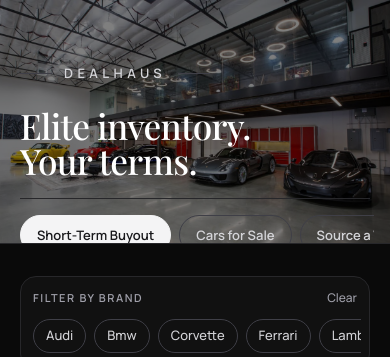
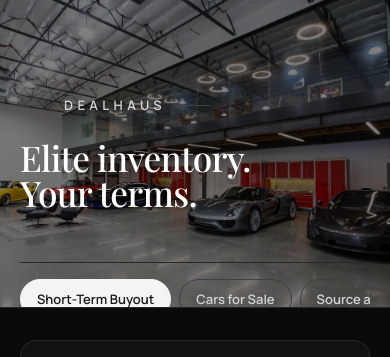
Before and after one commit to stradacorsagroup-art/scg-site-1772418012, a Next.js app: page / in a window 390 px wide. Shown: the top 357 px of the page. Built offline with nearby package versions, Linux system fonts and the light colour scheme.

Commit message:
Increase mobile hero height across ownership pages

```diff
--- a/src/app/apply/page.tsx
+++ b/src/app/apply/page.tsx
@@ -30,7 +30,7 @@ export default function ApplyPage() {
           <div className="absolute inset-0 bg-black/45" />
         </div>
 
-        <div className="relative z-10 mx-auto grid max-w-7xl grid-cols-1 gap-8 px-5 py-16 sm:px-6 sm:py-20 lg:grid-cols-2 lg:items-stretch lg:gap-12 lg:py-24">
+        <div className="relative z-10 mx-auto grid max-w-7xl grid-cols-1 gap-8 px-5 py-24 sm:px-6 sm:py-20 lg:grid-cols-2 lg:items-stretch lg:gap-12 lg:py-24">
           <div className="flex flex-col justify-center">
             <div className="inline-flex items-center gap-3">
               <span className="h-px w-8 bg-zinc-700" />
--- a/src/app/cars-for-sale/page.tsx
+++ b/src/app/cars-for-sale/page.tsx
@@ -72,7 +72,7 @@ export default function CarsForSalePage() {
           <div className="absolute inset-0 bg-black/45" />
         </div>
 
-        <div className="relative z-10 mx-auto grid max-w-7xl grid-cols-1 gap-8 px-5 py-16 sm:px-6 sm:py-20 lg:grid-cols-2 lg:items-stretch lg:gap-12 lg:py-24">
+        <div className="relative z-10 mx-auto grid max-w-7xl grid-cols-1 gap-8 px-5 py-24 sm:px-6 sm:py-20 lg:grid-cols-2 lg:items-stretch lg:gap-12 lg:py-24">
           <div className="flex flex-col justify-center">
             <div className="inline-flex items-center gap-3">
               <span className="h-px w-8 bg-zinc-700" />
--- a/src/app/page.tsx
+++ b/src/app/page.tsx
@@ -105,7 +105,7 @@ export default function Home() {
           <div className="absolute inset-0 bg-black/45" />
         </div>
 
-        <div className="relative z-10 mx-auto grid max-w-7xl grid-cols-1 gap-8 px-5 py-16 sm:px-6 sm:py-20 lg:grid-cols-2 lg:items-stretch lg:gap-12 lg:py-24">
+        <div className="relative z-10 mx-auto grid max-w-7xl grid-cols-1 gap-8 px-5 py-24 sm:px-6 sm:py-20 lg:grid-cols-2 lg:items-stretch lg:gap-12 lg:py-24">
           <div className="flex flex-col justify-center">
             <div className="inline-flex items-center gap-3">
               <span className="h-px w-8 bg-zinc-700" />
```
